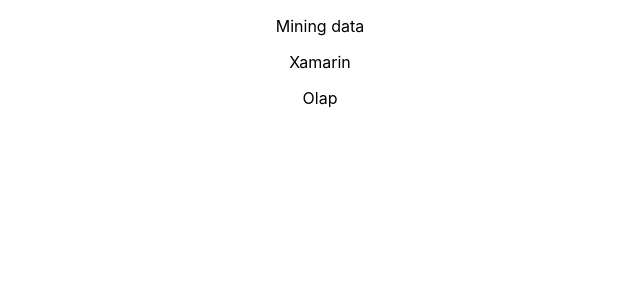
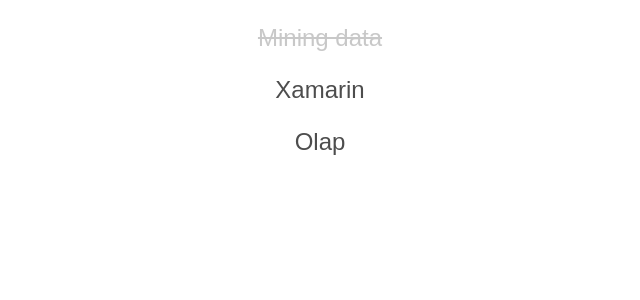
Before and after one commit to Totoro98/StudyCodeWeb, a React (Create React App) app in the folder ReactJS/my-app/: page / in a window 1280 px wide. Shown: the top 300 px of the page, without its empty margins (320-960 px from the left). Built offline with nearby package versions, Linux system fonts and the light colour scheme.

Commit message:
Lesson 8: Dynamic class names(Part 1)

```diff
--- a/ReactJS/my-app/src/App.js
+++ b/ReactJS/my-app/src/App.js
@@ -2,21 +2,23 @@
 import logo from './logo.svg';
 import './App.css';
 import TodoItem from './components/TodoItem'
+import './components/TodoItem.css';
 
 class App extends Component{
   constructor(){
     super();
     this.array= [
-      'Mining data',
-      'Xamarin',
-      'Olap'
+      {title: 'Mining data',iscomplete: true},
+      {title: 'Xamarin',iscomplete: false},
+      {title: 'Olap', iscomplete: false}
     ]
   }
   render(){
     return (
       <div className="App">
         {
-          this.array.map((item, index)=><TodoItem key={index} title={item} />)
+          this.array.map((item, index)=>
+            <TodoItem key={index} item={item} />)
         }
       </div>
     );
--- /dev/null
+++ b/ReactJS/my-app/src/components/TodoItem.css
@@ -0,0 +1,10 @@
+.TodoItem{
+    font-family: Arial, Helvetica, sans-serif;
+    font-size: 24px;
+    font-weight: 300;
+    color: #4d4d4d;
+}
+.TodoItem-complete{
+    text-decoration: line-through;
+    opacity: 0.3;
+}
--- a/ReactJS/my-app/src/components/TodoItem.js
+++ b/ReactJS/my-app/src/components/TodoItem.js
@@ -2,9 +2,17 @@
 
 class TodoItem extends Component {
     render(){
+        // const item = this.props.item; cách 1
+        const {item} = this.props; //cách 2, destructuring assignment syntax
+        //{item} = { item : {title:"Olap",iscomplete:true}}
+        //console.log(item) => {title:"Olap",iscomplete:true}
+        let className = "TodoItem"
+        if(item.iscomplete){
+            className +=" TodoItem-complete"
+        }
         return (
-            <div className="TodoItem">
-                <p>{this.props.title}</p>
+            <div className={className}>
+                <p>{item.title}</p>
             </div>
         );
     }
```
